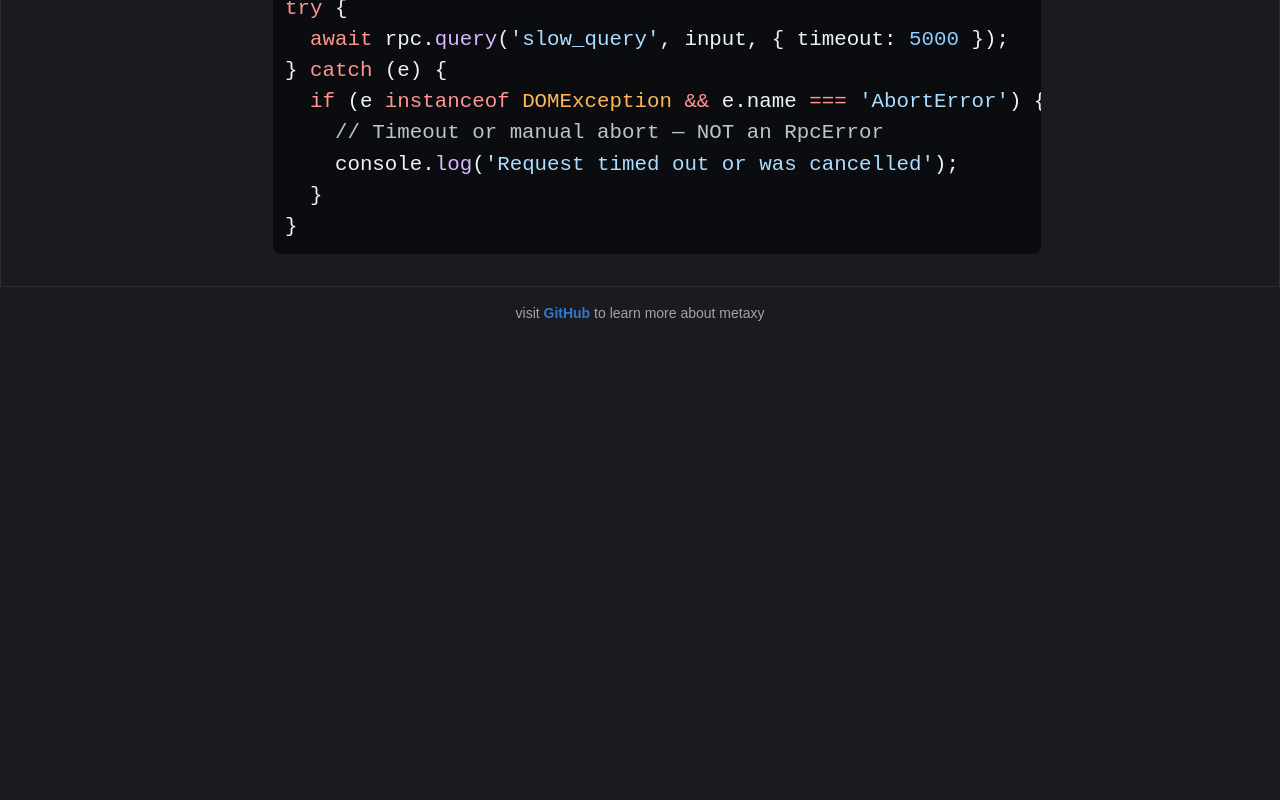
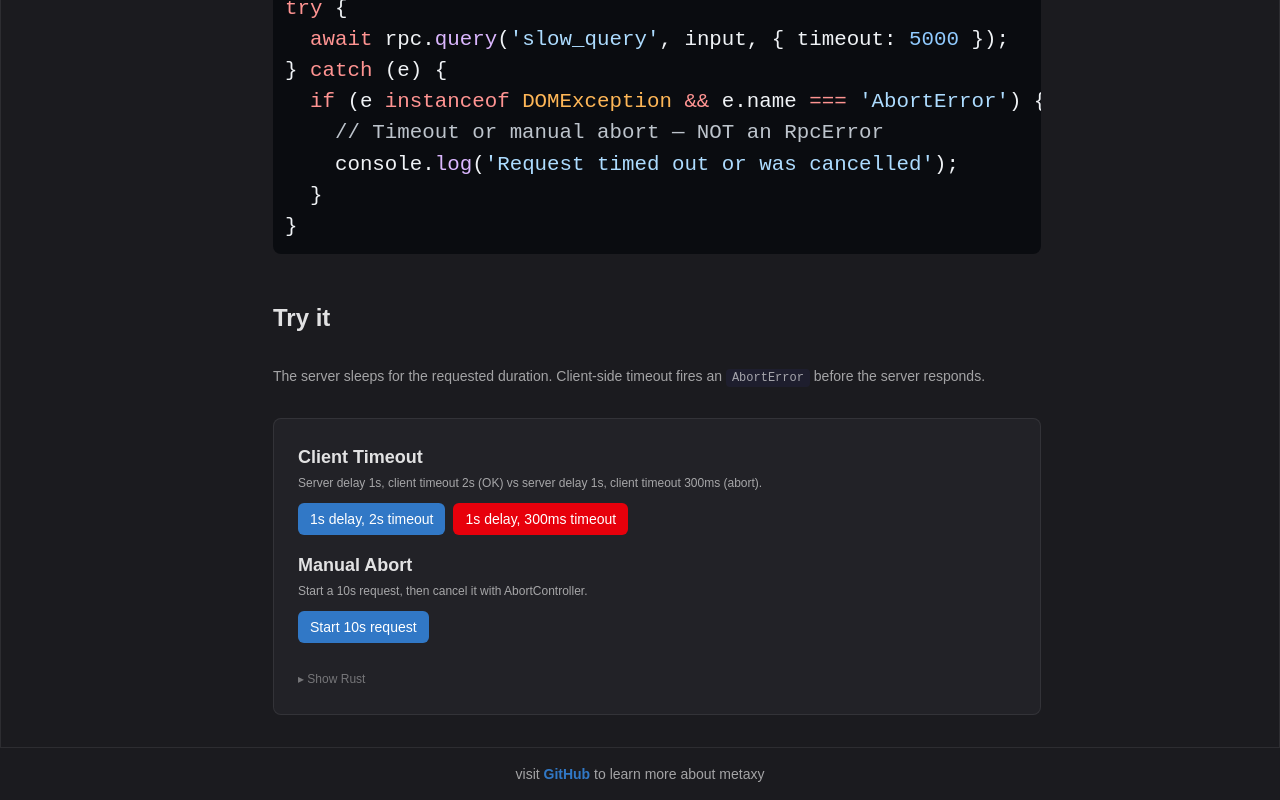
Before and after one commit to misha-mad/vercel-rpc, a SvelteKit app in the folder demo/: page /docs/client/timeout in a window 1280 px wide. Shown: the part 2455-3255 px from the top of the page. Before the commit the page ends 2794 px from the top, so only its background shows below. Built offline with nearby package versions, Linux system fonts and the light colour scheme.

Commit message:
feat(metaxy): add interactive client timeout & abort demo

```diff
--- a/demo/src/routes/docs/client/timeout/+page.server.ts
+++ b/demo/src/routes/docs/client/timeout/+page.server.ts
@@ -1,7 +1,7 @@
 import { highlightCode } from '$lib/highlight.server';
 import type { PageServerLoad } from './$types';
 
-const codeBlocks: Record<string, { code: string; lang: 'typescript' }> = {
+const codeBlocks: Record<string, { code: string; lang: 'typescript' | 'rust' }> = {
 	clientTimeout: {
 		lang: 'typescript',
 		code: `// Global timeout for all requests (ms)
@@ -68,6 +68,19 @@ const rpc = createRpcClient({
 await rpc.query('data', input, {
   signal: callCtrl.signal, // combined with clientCtrl.signal
 });`
+	},
+	timeoutDemoRust: {
+		lang: 'rust',
+		code: `#[rpc_query(timeout = "3s")]
+async fn timeout_demo(input: TimeoutDemoInput) -> TimeoutDemoResponse {
+    let start = Instant::now();
+    tokio::time::sleep(Duration::from_millis(input.sleep_ms)).await;
+    TimeoutDemoResponse {
+        requested_ms: input.sleep_ms,
+        actual_ms: start.elapsed().as_millis() as u64,
+        timeout_ms: 3000,
+    }
+}`
 	}
 };
 
--- a/demo/src/routes/docs/client/timeout/+page.svelte
+++ b/demo/src/routes/docs/client/timeout/+page.svelte
@@ -1,7 +1,63 @@
 <script lang="ts">
+	import { createRpcClient } from '$lib/rpc-client';
 	import CodeBlock from '$lib/components/CodeBlock.svelte';
 
 	let { data } = $props();
+
+	type LogEntry = { label: string; status: 'ok' | 'abort' | 'error'; detail: string };
+	let callLog: LogEntry[] = $state([]);
+	let loading = $state(false);
+	let abortController: AbortController | undefined = $state();
+
+	async function runClientTimeout(serverDelayMs: number, clientTimeoutMs: number) {
+		loading = true;
+		const client = createRpcClient({ baseUrl: '/api', timeout: clientTimeoutMs });
+		try {
+			const res = await client.query('timeout_demo', { sleep_ms: serverDelayMs });
+			callLog = [...callLog.slice(-4), {
+				label: `delay=${serverDelayMs}ms, timeout=${clientTimeoutMs}ms`,
+				status: 'ok',
+				detail: `200 OK — actual ${res.actual_ms}ms`
+			}];
+		} catch (e) {
+			const isAbort = e instanceof DOMException && e.name === 'AbortError';
+			callLog = [...callLog.slice(-4), {
+				label: `delay=${serverDelayMs}ms, timeout=${clientTimeoutMs}ms`,
+				status: isAbort ? 'abort' : 'error',
+				detail: isAbort ? 'AbortError: client timeout exceeded' : String(e)
+			}];
+		} finally {
+			loading = false;
+		}
+	}
+
+	async function runManualAbort() {
+		loading = true;
+		abortController = new AbortController();
+		const client = createRpcClient({ baseUrl: '/api' });
+		try {
+			const res = await client.query('timeout_demo', { sleep_ms: 10000 }, {
+				signal: abortController.signal
+			});
+			callLog = [...callLog.slice(-4), {
+				label: 'manual abort (10s delay)',
+				status: 'ok',
+				detail: `200 OK — actual ${res.actual_ms}ms`
+			}];
+		} catch (e) {
+			const isAbort = e instanceof DOMException && e.name === 'AbortError';
+			callLog = [...callLog.slice(-4), {
+				label: 'manual abort (10s delay)',
+				status: isAbort ? 'abort' : 'error',
+				detail: isAbort ? 'AbortError: manually cancelled' : String(e)
+			}];
+		} finally {
+			loading = false;
+			abortController = undefined;
+		}
+	}
+
+	let openCode = $state(false);
 </script>
 
 <svelte:head>
@@ -49,4 +105,82 @@
 		>, not an <code class="bg-bg-code px-1.5 py-0.5 rounded text-xs font-mono">RpcError</code>.
 	</p>
 	<CodeBlock html={data.highlighted['errorHandling']} />
+
+	<!-- Try it -->
+	<h2 class="text-2xl font-bold mt-12">Try it</h2>
+	<p class="text-text-muted text-sm">
+		The server sleeps for the requested duration. Client-side timeout fires an
+		<code class="bg-bg-code px-1.5 py-0.5 rounded text-xs font-mono">AbortError</code> before the server responds.
+	</p>
+
+	<div class="rounded-lg border border-border bg-bg-soft p-6">
+		<h3 class="text-lg font-semibold mb-1">Client Timeout</h3>
+		<p class="text-text-muted text-xs mb-3">
+			Server delay 1s, client timeout 2s (OK) vs server delay 1s, client timeout 300ms (abort).
+		</p>
+		<div class="flex items-center gap-2 mb-4 flex-wrap">
+			<button
+				onclick={() => runClientTimeout(1000, 2000)}
+				disabled={loading}
+				class="rounded-md bg-accent-ts px-3 py-1.5 text-sm font-medium text-white transition-opacity hover:opacity-85 disabled:opacity-50"
+				>1s delay, 2s timeout</button
+			>
+			<button
+				onclick={() => runClientTimeout(1000, 300)}
+				disabled={loading}
+				class="rounded-md bg-red-600 px-3 py-1.5 text-sm font-medium text-white transition-opacity hover:opacity-85 disabled:opacity-50"
+				>1s delay, 300ms timeout</button
+			>
+		</div>
+
+		<h3 class="text-lg font-semibold mb-1">Manual Abort</h3>
+		<p class="text-text-muted text-xs mb-3">Start a 10s request, then cancel it with AbortController.</p>
+		<div class="flex items-center gap-2 mb-4">
+			{#if abortController}
+				<button
+					onclick={() => abortController?.abort()}
+					class="rounded-md bg-red-600 px-3 py-1.5 text-sm font-medium text-white transition-opacity hover:opacity-85"
+					>Abort now</button
+				>
+				<span class="text-sm text-text-muted">Request in flight...</span>
+			{:else}
+				<button
+					onclick={runManualAbort}
+					disabled={loading}
+					class="rounded-md bg-accent-ts px-3 py-1.5 text-sm font-medium text-white transition-opacity hover:opacity-85 disabled:opacity-50"
+					>Start 10s request</button
+				>
+			{/if}
+		</div>
+
+		{#if callLog.length > 0}
+			<div class="rounded-md bg-bg-code p-3 text-xs font-mono space-y-1 overflow-x-auto">
+				{#each callLog as entry, i (i)}
+					<div class="flex gap-4">
+						<span class="text-text-faint">#{i + 1}</span>
+						<span class="text-text-muted">{entry.label}</span>
+						{#if entry.status === 'ok'}
+							<span class="text-green-400">{entry.detail}</span>
+						{:else if entry.status === 'abort'}
+							<span class="text-red-400">{entry.detail}</span>
+						{:else}
+							<span class="text-yellow-400">{entry.detail}</span>
+						{/if}
+					</div>
+				{/each}
+			</div>
+		{/if}
+
+		<button
+			class="mt-3 text-xs text-text-faint hover:text-text-muted transition-colors"
+			onclick={() => (openCode = !openCode)}
+		>
+			{openCode ? '▾ Hide' : '▸ Show'} Rust
+		</button>
+		{#if openCode}
+			<div class="mt-3">
+				<CodeBlock html={data.highlighted['timeoutDemoRust']} />
+			</div>
+		{/if}
+	</div>
 </div>
```
